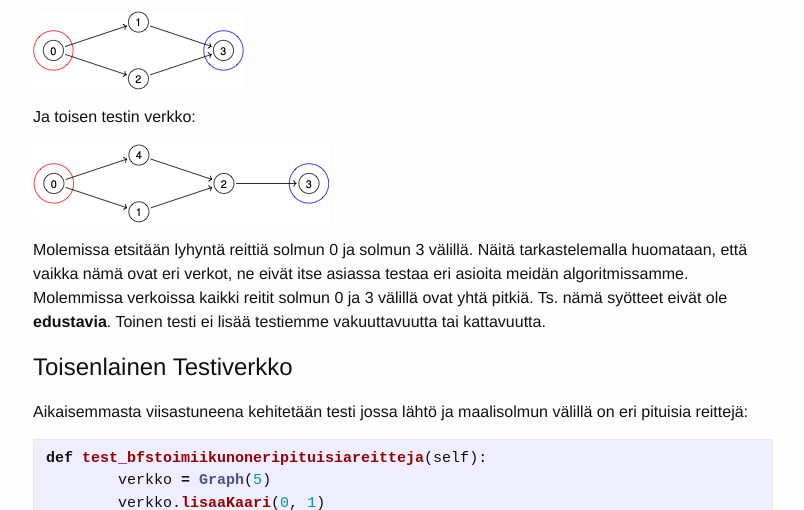
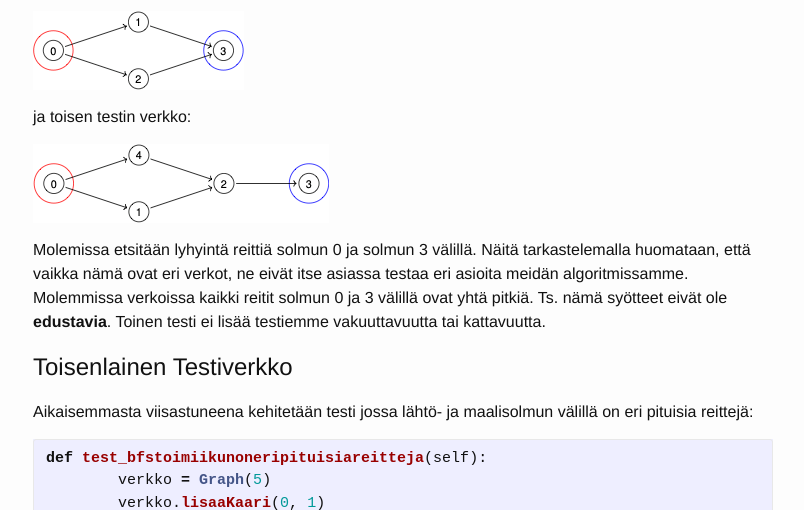
Before and after one commit to algolabra-hy/algolabra-hy.github.io, a Jekyll site: the page built from test_edustavuus.md, in a window 1280 px wide and 900 px high, scrolled down 2617 px. Shown: the part 152-662 px from the top of the window, without its empty margins (237-1041 px from the left). Built offline with Jekyll 4.4.1, drawn with Linux system fonts in a browser that asks for light colours; some of the changed text lies outside the part shown.

Commit message:
spelling

````diff
--- a/test_edustavuus.md
+++ b/test_edustavuus.md
@@ -125,11 +125,11 @@ Piirretään ensimmäisen testin verkko:
 
 ![]({{ "/images/verkko1.png" | absolute_url }})
 
-Ja toisen testin verkko:
+ja toisen testin verkko:
 
 ![]({{ "/images/verkko2.png" | absolute_url }})
 
-Molemissa etsitään lyhyntä reittiä solmun 0 ja solmun 3 välillä.
+Molemissa etsitään lyhyintä reittiä solmun 0 ja solmun 3 välillä.
 Näitä tarkastelemalla huomataan, että vaikka nämä ovat eri verkot,
 ne eivät itse asiassa testaa eri asioita meidän algoritmissamme.
 Molemmissa verkoissa kaikki reitit solmun 0 ja 3 välillä ovat yhtä pitkiä.
@@ -137,7 +137,7 @@ Ts. nämä syötteet eivät ole **edustavia**. Toinen testi ei lisää testiemme
 vakuuttavuutta tai kattavuutta.
 
 # Toisenlainen Testiverkko
-Aikaisemmasta viisastuneena kehitetään testi jossa lähtö ja maalisolmun välillä on
+Aikaisemmasta viisastuneena kehitetään testi jossa lähtö- ja maalisolmun välillä on
 eri pituisia reittejä:
 ```python
 def test_bfstoimiikunoneripituisiareitteja(self):
````
Also changed, not shown: other parts of test_edustavuus.md (+7 -7 lines).
